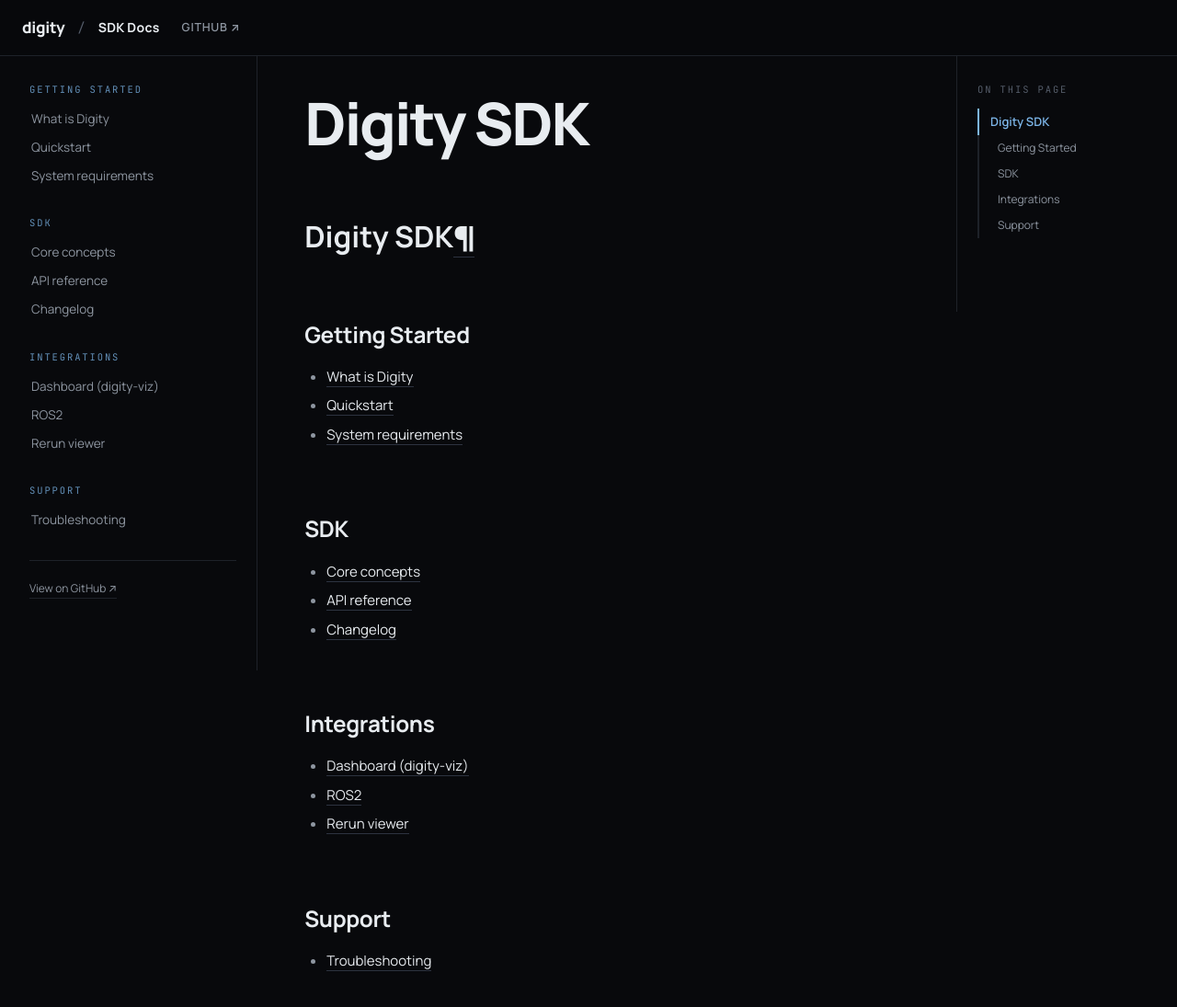
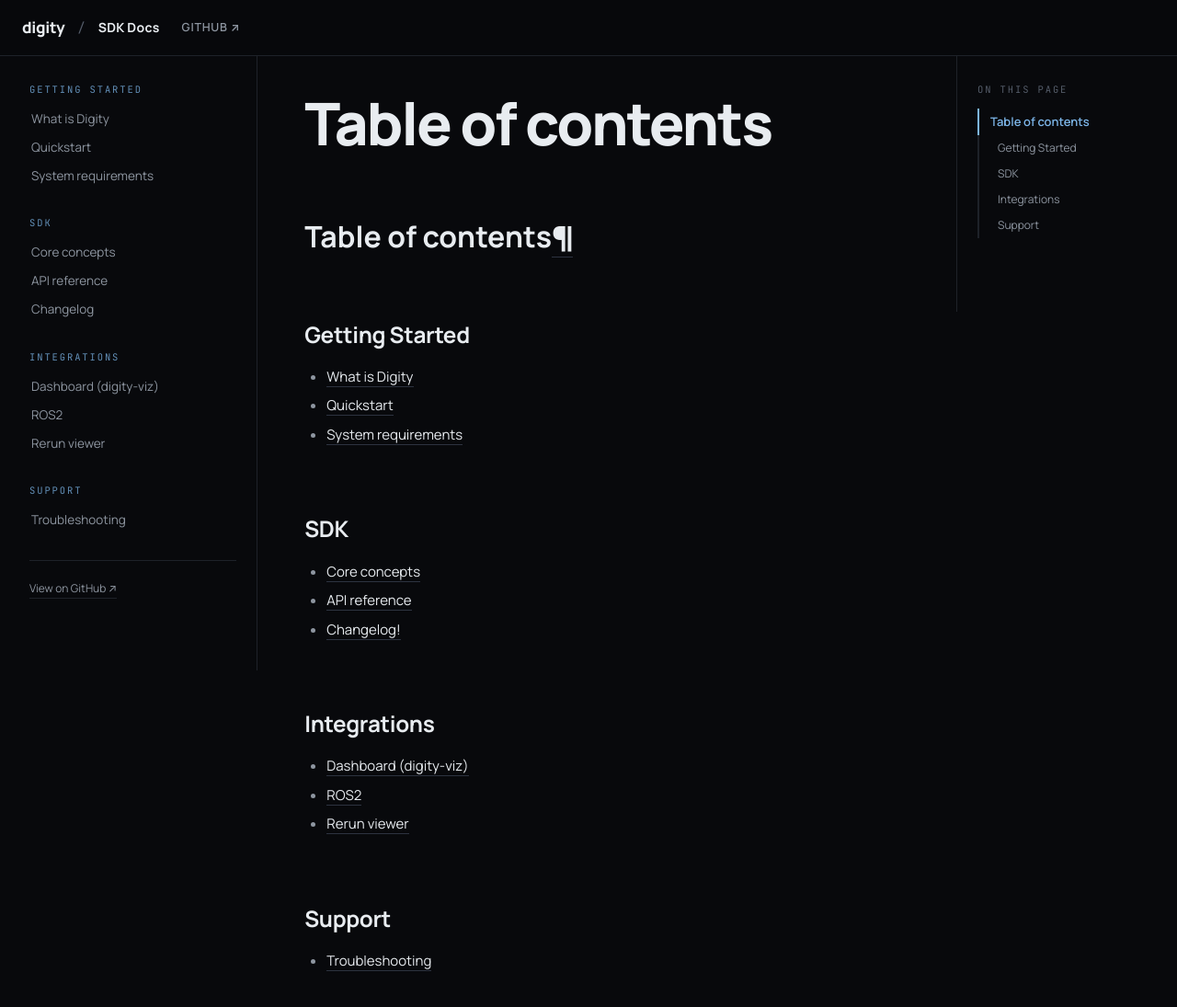
Before and after one commit to digity-cristobalcorral/digity-sdk, an MkDocs documentation site: the page built from docs/SUMMARY.md, in a window 1280 px wide and 1198 px high. Shown: the top 1095 px of the window at 92% size. Built offline with MkDocs 1.6.1, drawn with Linux system fonts in a browser that asks for light colours.

Commit message:
GITBOOK-2: No subject

```diff
--- a/docs/SUMMARY.md
+++ b/docs/SUMMARY.md
@@ -1,19 +1,23 @@
-# Digity SDK
+# Table of contents
 
 ## Getting Started
-* [What is Digity](what-is-digity.md)
+
+* [What is Digity](README.md)
 * [Quickstart](index.md)
 * [System requirements](system-requirements.md)
 
 ## SDK
+
 * [Core concepts](sdk-core-concepts.md)
 * [API reference](sdk-api-reference.md)
-* [Changelog](changelog.md)
+* [Changelog!](changelog.md)
 
 ## Integrations
+
 * [Dashboard (digity-viz)](integrations-dashboard.md)
 * [ROS2](integrations-ros2.md)
 * [Rerun viewer](integrations-rerun.md)
 
 ## Support
+
 * [Troubleshooting](troubleshooting.md)
```
Also changed, not shown: docs/README.md (renamed from docs/what-is-digity.md).
